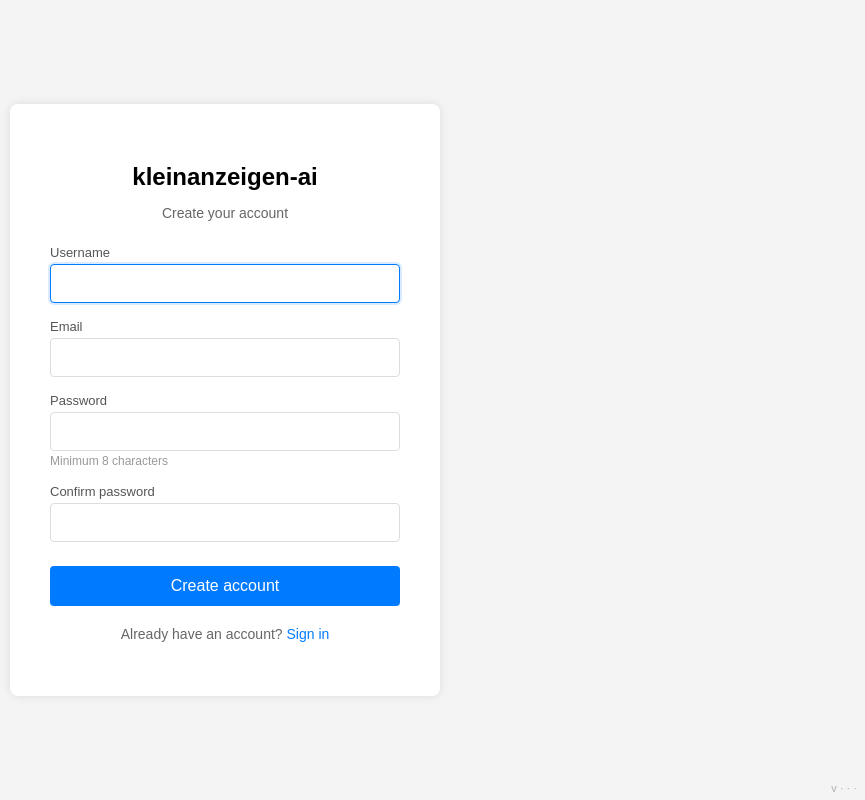
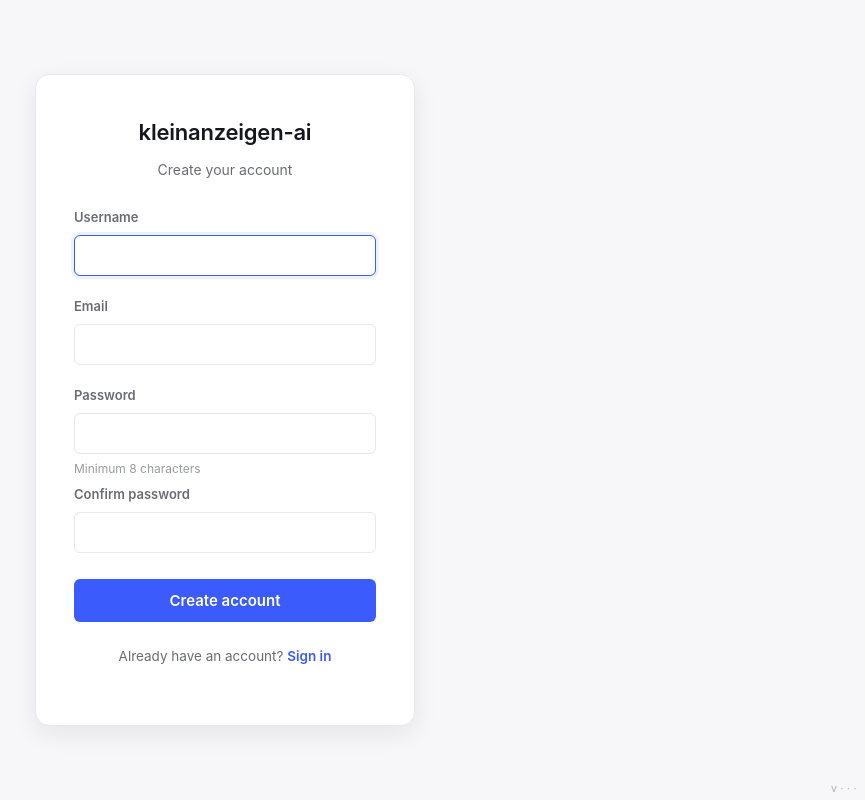
Before and after one commit to duduspieleklee-create/kleinanzeigen-ai, a Python web app: template app/api/templates/register.html in a window 1280 px wide. Shown: the whole page, without its empty margins (415-1280 px from the left). Run offline with Jinja, Linux system fonts and the light colour scheme; the template is opened without the code that fills it, so the values that code supplies are empty.

Commit message:
Redesign register page: modern minimal styling via shared stylesheet

```diff
--- a/app/api/templates/register.html
+++ b/app/api/templates/register.html
@@ -6,86 +6,9 @@
     <title>Register - kleinanzeigen-ai</title>
     <link rel="manifest" href="/static/manifest.json">
     <meta name="theme-color" content="#007bff">
-    <style>
-        body {
-            font-family: Arial, sans-serif;
-            background-color: #f4f4f4;
-            display: flex;
-            justify-content: center;
-            align-items: center;
-            min-height: 100vh;
-            margin: 0;
-            padding: 20px;
-            box-sizing: border-box;
-        }
-        .register-container {
-            background: white;
-            padding: 40px;
-            border-radius: 8px;
-            box-shadow: 0 0 10px rgba(0,0,0,0.1);
-            width: 350px;
-            text-align: center;
-        }
-        h2 { margin-bottom: 8px; }
-        .subtitle { color: #666; margin-bottom: 24px; font-size: 14px; }
-        .form-group {
-            text-align: left;
-            margin-bottom: 16px;
-        }
-        label {
-            display: block;
-            font-size: 13px;
-            color: #555;
-            margin-bottom: 4px;
-        }
-        input[type="text"], input[type="password"], input[type="email"] {
-            width: 100%;
-            padding: 10px 12px;
-            border: 1px solid #ddd;
-            border-radius: 4px;
-            font-size: 15px;
-            box-sizing: border-box;
-        }
-        input:focus {
-            outline: none;
-            border-color: #007bff;
-            box-shadow: 0 0 0 2px rgba(0,123,255,0.15);
-        }
-        .register-btn {
-            width: 100%;
-            padding: 11px;
-            background-color: #007bff;
-            color: white;
-            border: none;
-            border-radius: 4px;
-            font-size: 16px;
-            cursor: pointer;
-            margin-top: 8px;
-        }
-        .register-btn:hover { background-color: #0069d9; }
-        .error-msg {
-            color: #d93025;
-            margin-top: 14px;
-            font-size: 14px;
-        }
-        .login-link {
-            margin-top: 20px;
-            font-size: 14px;
-            color: #666;
-        }
-        .login-link a {
-            color: #007bff;
-            text-decoration: none;
-        }
-        .login-link a:hover { text-decoration: underline; }
-        .hint {
-            font-size: 12px;
-            color: #999;
-            margin-top: 3px;
-        }
-    </style>
+    <link rel="stylesheet" href="/static/style.css">
 </head>
-<body>
+<body class="auth-page">
     <div class="register-container">
         <h2>kleinanzeigen-ai</h2>
         <p class="subtitle">Create your account</p>
```
